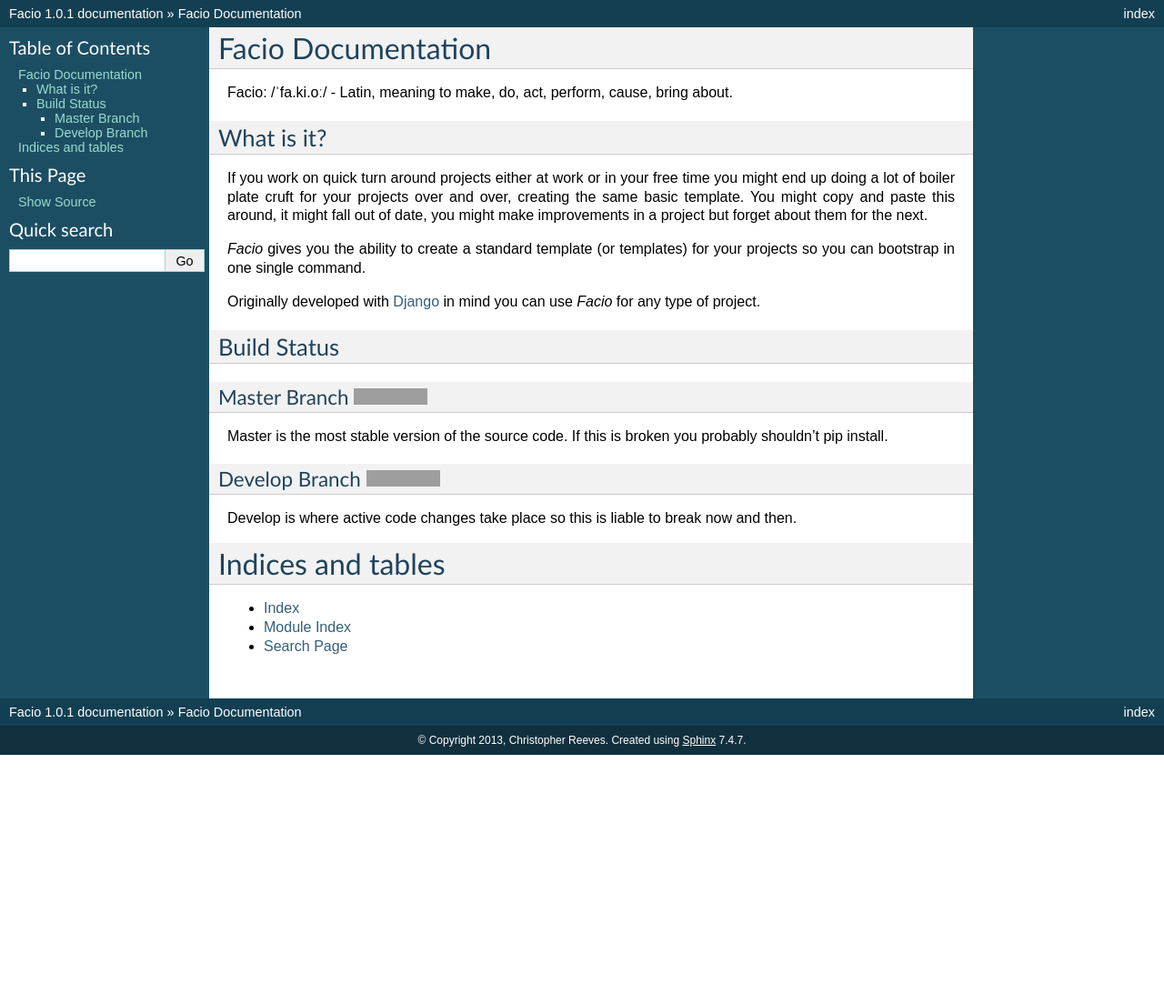
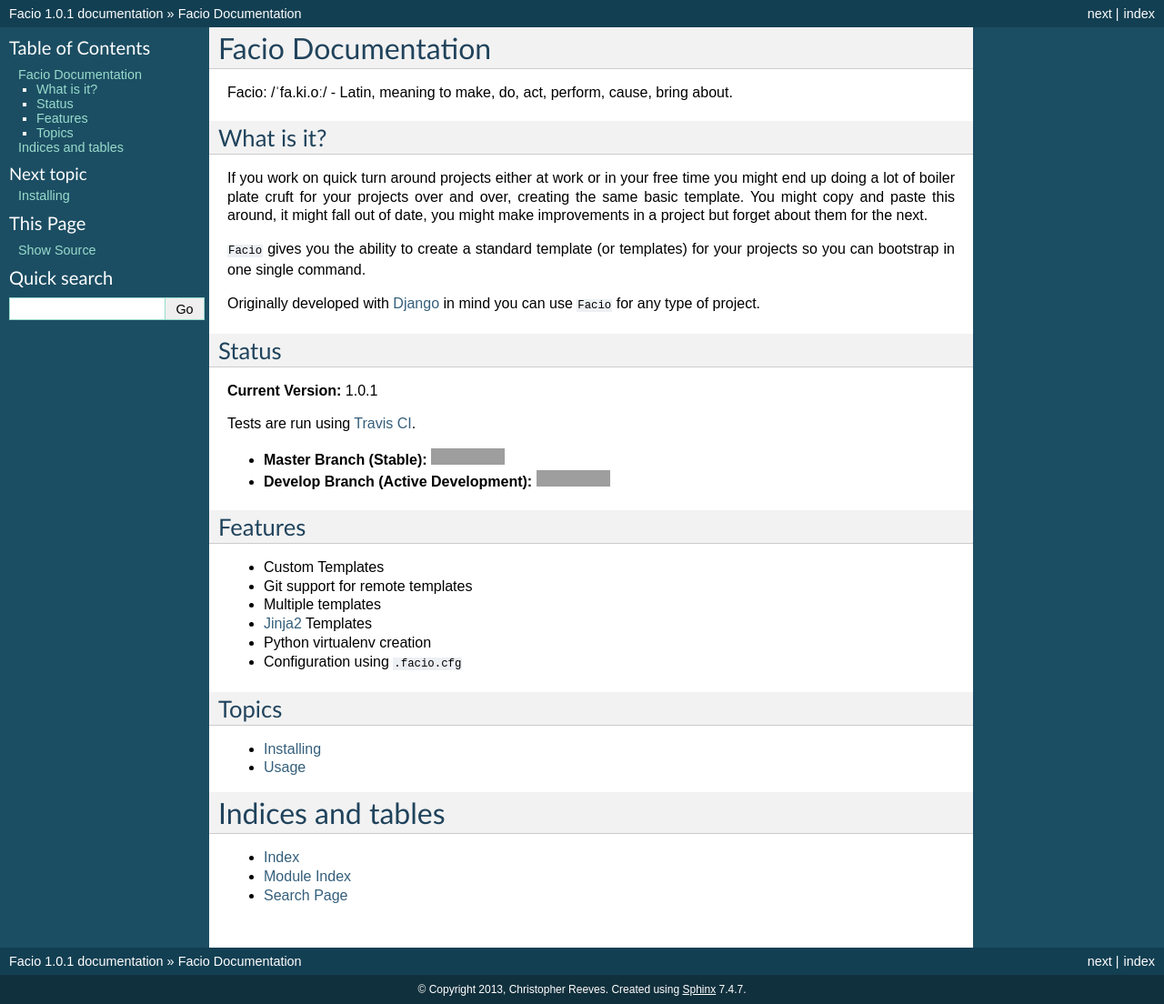
Before and after one commit to krak3n/Facio, a Sphinx documentation site: the page built from docs/index.rst, in a window 1280 px wide. Shown: the whole page at 91% size. Built offline with Sphinx 7.4.7, drawn with Linux system fonts in a browser that asks for light colours; before the commit the page ends 900 px from its top, so only the background shows below that; grey boxes are pictures that could not be loaded.

Commit message:
Migrating more readme docs to rst

```diff
--- a/docs/index.rst
+++ b/docs/index.rst
@@ -13,23 +13,39 @@
 
 If you work on quick turn around projects either at work or in your free time you might end up doing a lot of boiler plate cruft for your projects over and over, creating the same basic template. You might copy and paste this around, it might fall out of date, you might make improvements in a project but forget about them for the next.
 
-`Facio` gives you the ability to create a standard template (or templates) for your projects so you can bootstrap in one single command.
+``Facio`` gives you the ability to create a standard template (or templates) for your projects so you can bootstrap in one single command.
 
-Originally developed with `Django`_ in mind you can use `Facio` for any type of project.
+Originally developed with `Django`_ in mind you can use ``Facio`` for any type of project.
 
-Build Status
-------------
+Status
+------
 
-Master Branch |travis_master|
-^^^^^^^^^^^^^^^^^^^^^^^^^^^^^
-Master is the most stable version of the source code. If this is broken you probably shouldn't pip install.
+**Current Version:** 1.0.1
 
-Develop Branch |travis_develop|
-^^^^^^^^^^^^^^^^^^^^^^^^^^^^^^^
-Develop is where active code changes take place so this is liable to break now and then.
+Tests are run using `Travis CI`_.
+
+* **Master Branch (Stable):** |travis_master|
+
+* **Develop Branch (Active Development):** |travis_develop|
+
+Features
+--------
+
+* Custom Templates
+* Git support for remote templates
+* Multiple templates
+* `Jinja2`_ Templates
+* Python virtualenv creation
+* Configuration using ``.facio.cfg``
+
+Topics
+------
 
 .. toctree::
-   :maxdepth: 2
+    :maxdepth: 2
+
+    installing
+    usage
 
 Indices and tables
 ==================
@@ -40,6 +56,8 @@
 
 .. Links
 .. _Django: https://www.djangoproject.com/
+.. _Travis CI: https://travis-ci.org/krak3n/Facio
+.. _Jinja2: http://jinja.pocoo.org/docs/
 
 .. Images
 .. |travis_master| image:: https://travis-ci.org/krak3n/Facio.png?branch=master
--- /dev/null
+++ b/docs/installing.rst
@@ -0,0 +1,2 @@
+Installing
+==========
--- /dev/null
+++ b/docs/usage.rst
@@ -0,0 +1,2 @@
+Usage
+=====
```
Also changed, not shown: 11 other files.
